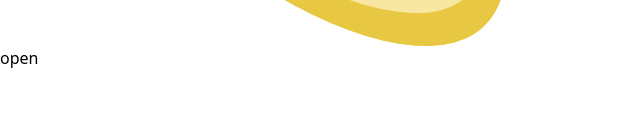
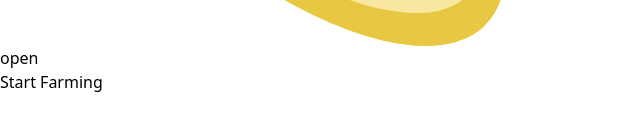
Before and after one commit to mentesnot-aweke/Telegram-bots, a React (Vite) app: page / in a window 1280 px wide. Shown: the part 466-596 px from the top of the page, without its empty margins (0-640 px from the left). Built offline with nearby package versions, Linux system fonts and the light colour scheme.

Commit message:
updated home page

```diff
--- a/src/App.jsx
+++ b/src/App.jsx
@@ -2,7 +2,7 @@
 
 function App() {
   return (
-    <div className="bg-black w-screen h-screen p-2">
+    <div className="bg-black w-screen h-screen p-2 flex-col ">
       <div className="  bg-gray-900 mt-24 p-2 rounded-md flex justify-around">
         <img
           src="src\assets\images\shootingStar.png "
@@ -11,6 +11,11 @@
         />
         <button className="bg-gray-700 px-2 rounded-3xl ml-2">open</button>
       </div>
+      <div className="justify-items-stretch">
+        <button className="bg-white text-black mt-24 p-2 mr-1 rounded-md   w-full absolute bottom-12  ">
+          Start Farming
+        </button>
+      </div>
     </div>
   );
 }
```
